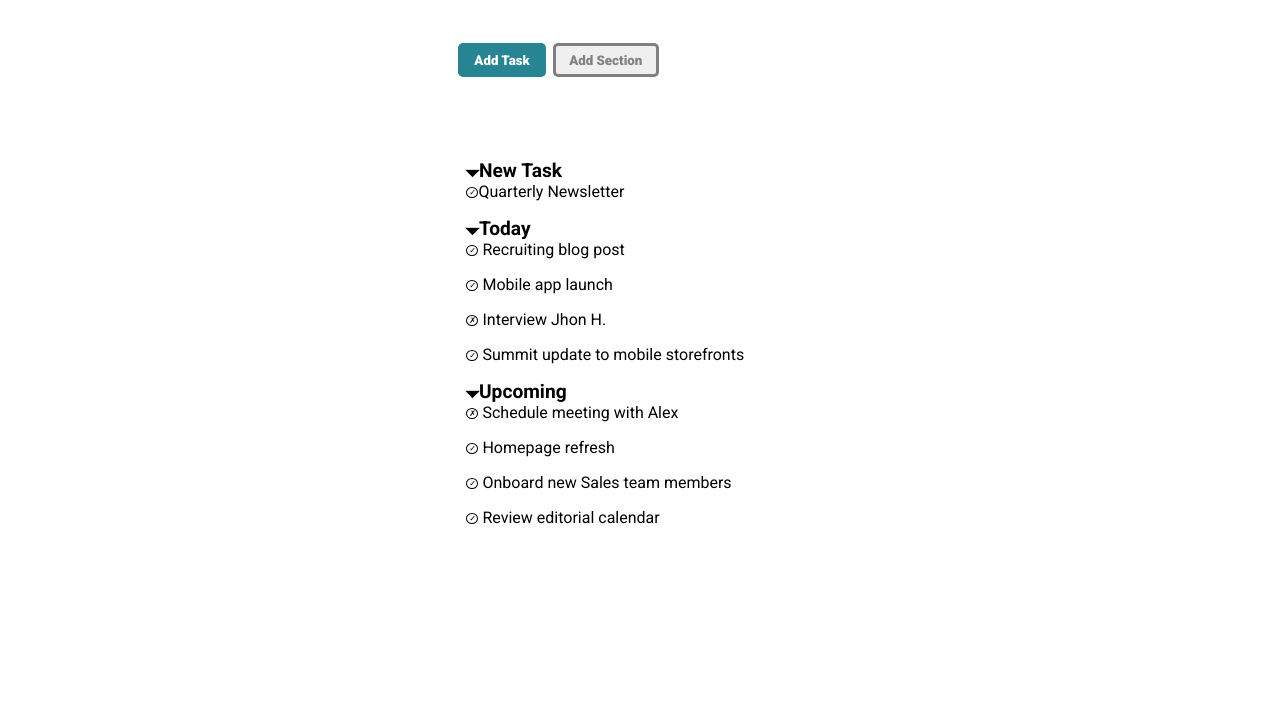
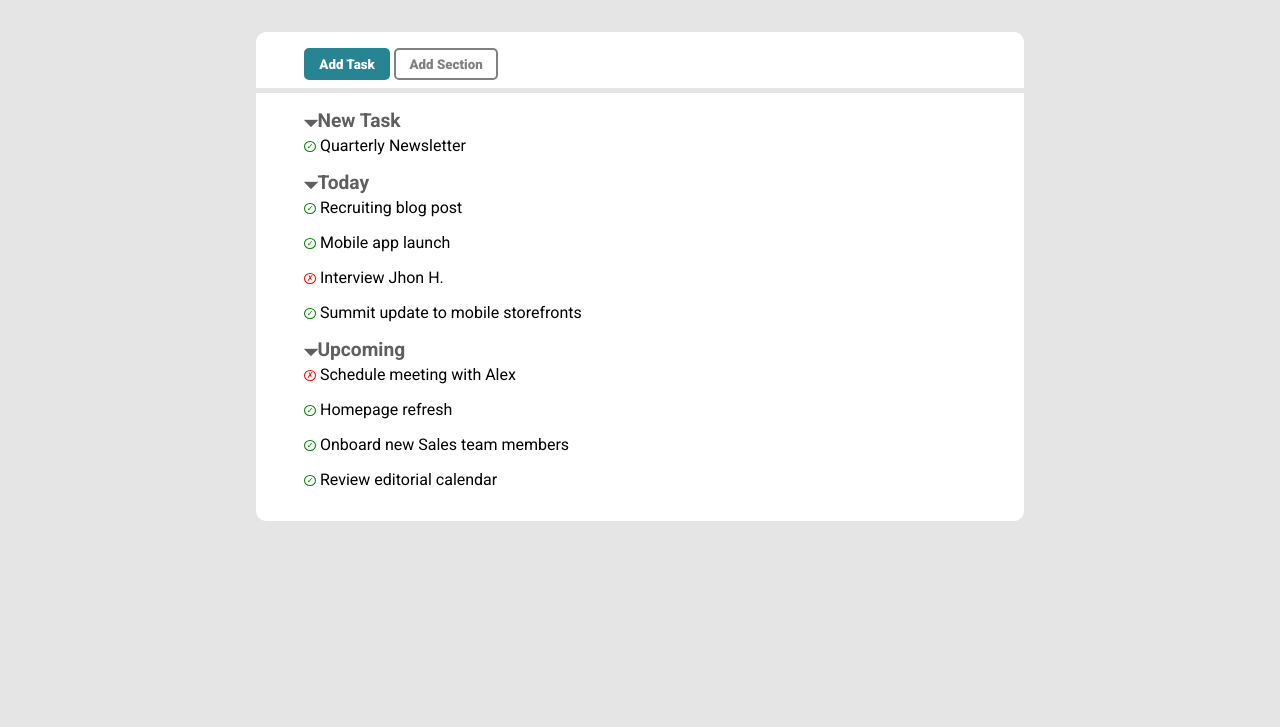
Before and after one commit to giacomo-spadoni/html-css-toboolist, a plain HTML site: page index.html in a window 1280 px wide. Shown: the part 73-800 px from the top of the page. Drawn offline with Linux system fonts and the light colour scheme.

Commit message:
completata struttura

```diff
--- a/css/style.css
+++ b/css/style.css
@@ -1,8 +1,21 @@
 * {
-    margin: 0 0 0 0.2em;
+    margin: 0;
     padding: 0;
     box-sizing: border-box;
     font-family: Roboto, sans-serif;
+}
+
+body {
+    background-color: rgba(211, 211, 211, 0.574);
+}
+
+header {
+    background-color: white;
+}
+
+img {
+    margin-left: 1em;
+    vertical-align: middle;
 }
 
 .titolo {
@@ -12,17 +25,17 @@
     font-weight: 600;
 }
 
-img {
-    vertical-align: middle;
+main {
+    margin: 0 20%;
 }
 
-section {
-    height: 100px;
-    margin-bottom: 1em;
-}
-
-main {
-    margin-left: 35%;
+.areabutton {
+    margin-top: 3em;
+    background-color: white;
+    padding-top: 1em;
+    padding-bottom: 0.5em;
+    padding-left: 3em;
+    border-radius: 10px 10px 0 0;
 }
 
 .bottoni {
@@ -36,12 +49,22 @@ main {
 .bottoni:first-child {
     background-color: rgb(38, 132, 147);
     color: white;
-    border: solid 3px rgb(38, 132, 147);
+    border: solid 2px rgb(38, 132, 147);
 }
 
 .bottoni:nth-child(2) {
-    border: solid 3px grey;
+    border: solid 2px grey;
     color: grey;
+    background-color: white;
+}
+
+.arealist {
+    margin-top: 0.3em;
+    background-color: white;
+    padding-top: 1em;
+    padding-bottom: 1em;
+    padding-left: 3em;
+    border-radius: 0 0 10px 10px;
 }
 
 ul {
@@ -50,6 +73,8 @@ ul {
 
 h2 {
     font-size: 1.2em;
+    color: rgb(95, 95, 95);
+    margin-bottom: 0.2em;
 }
 
 li {
@@ -66,4 +91,11 @@ span {
     border-radius: 50%;
     font-size: 0.5em;
     font-weight: 500;
+    border-color: green;
+    color: green;
 }
+
+.cross {
+    border-color: red;
+    color: red;
+}
--- a/index.html
+++ b/index.html
@@ -24,27 +24,27 @@
     <!-- main content -->
     <main>
         <!-- bottoni -->
-        <section>
+        <section class="areabutton">
             <button class="bottoni">Add Task</button>
             <button class="bottoni">Add Section</button>
         </section>
         <!-- lista -->
-        <section>
+        <section class="arealist">
             <ul>
                 <ul>
                     <h2>&#128899;New Task</h2>
-                    <li><span>&check;</span>Quarterly Newsletter</li>
+                    <li><span>&check;</span> Quarterly Newsletter</li>
                 </ul>
                 <ul>
                     <h2>&#128899;Today</h2>
                     <li><span>&check;</span> Recruiting blog post</li>
                     <li><span>&check;</span> Mobile app launch</li>
-                    <li><span>&cross;</span> Interview Jhon H.</li>
+                    <li><span class="cross">&cross;</span> Interview Jhon H.</li>
                     <li><span>&check;</span> Summit update to mobile storefronts</li>
                 </ul>
                 <ul>
                     <h2>&#128899;Upcoming</h2>
-                    <li><span>&cross;</span> Schedule meeting with Alex</li>
+                    <li><span class="cross">&cross;</span> Schedule meeting with Alex</li>
                     <li><span>&check;</span> Homepage refresh</li>
                     <li><span>&check;</span> Onboard new Sales team members</li>
                     <li><span>&check;</span> Review editorial calendar</li>
```
